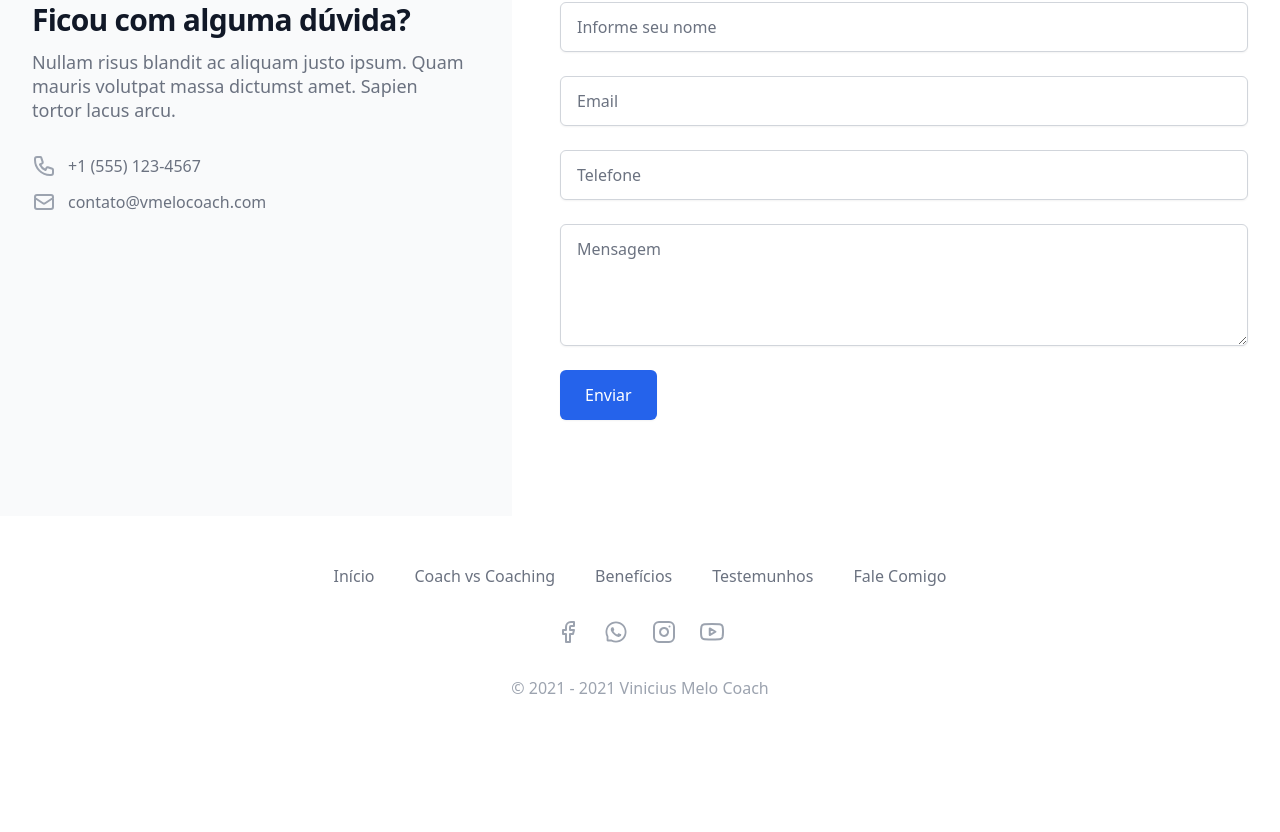
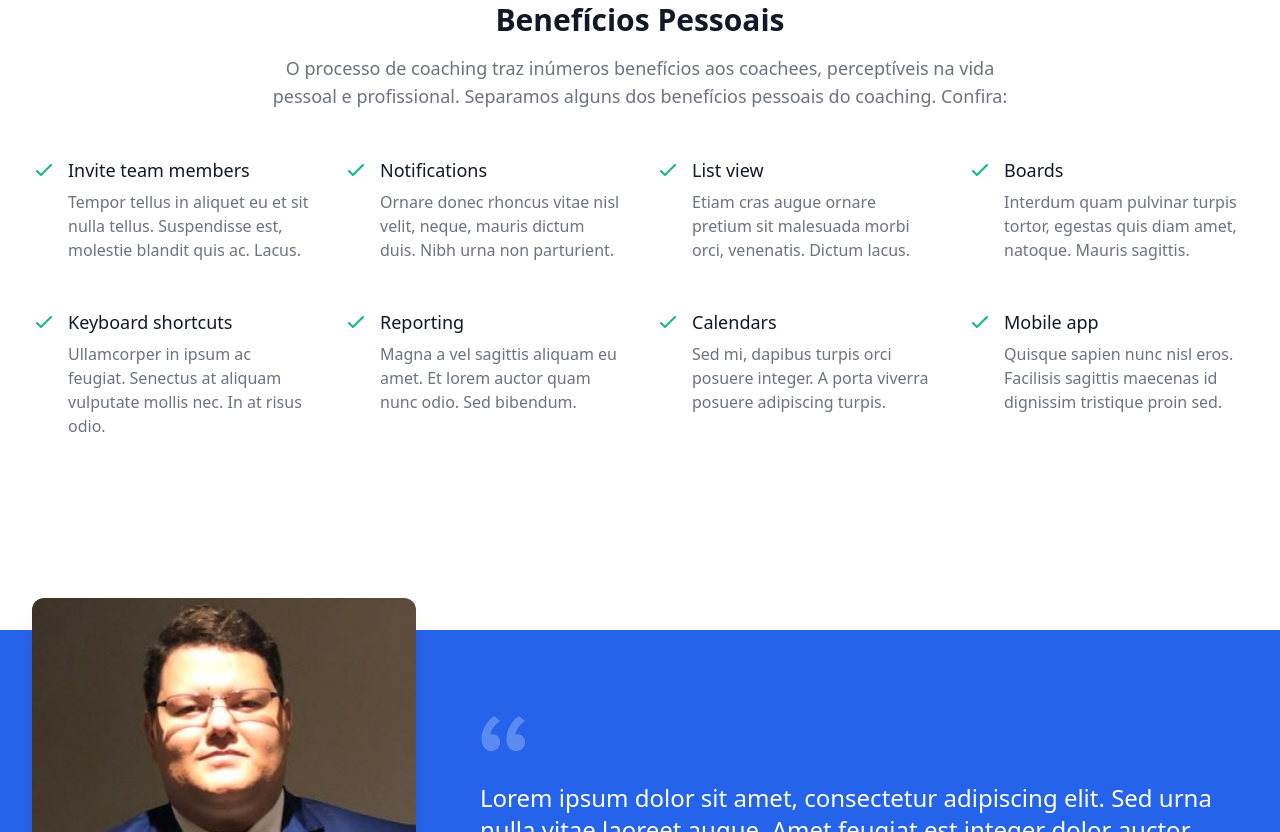
Before and after one commit to inovandoonline/vmelocoach, a Next.js app: page / in a window 1280 px wide. Shown: the part 1928-2760 px from the top of the page. Before the commit the page ends 2676 px from the top, so only its background shows below. Built offline with nearby package versions, Linux system fonts and the light colour scheme; what @tailwindcss/typography would draw is missing.

Commit message:
Implementado area de Benefício Pessoal e Testemunho

```diff
--- a/src/pages/index.tsx
+++ b/src/pages/index.tsx
@@ -1,11 +1,14 @@
+/* eslint-disable react/react-in-jsx-scope */
 import Head from 'next/head';
+import BeneficioPessoal from '../components/Areas/Beneficios/Pessoal';
 import EmpresasQueUsam from '../components/Areas/EmpresasQueUsam';
 import SobreCoaching from '../components/Areas/SobreCoaching';
+import Testemunho from '../components/Areas/Testemunho';
 import FaleComigo from '../components/FaleComigo';
 import Footer from '../components/Footer';
 import Hero from '../components/Hero';
 
-export default function Home() {
+export default function Home(): JSX.Element {
   return (
     <>
       <Head>
@@ -14,6 +17,8 @@ export default function Home() {
       <Hero />
       <SobreCoaching />
       <EmpresasQueUsam />
+      <BeneficioPessoal />
+      <Testemunho />
       <FaleComigo />
       <Footer />
     </>
```
